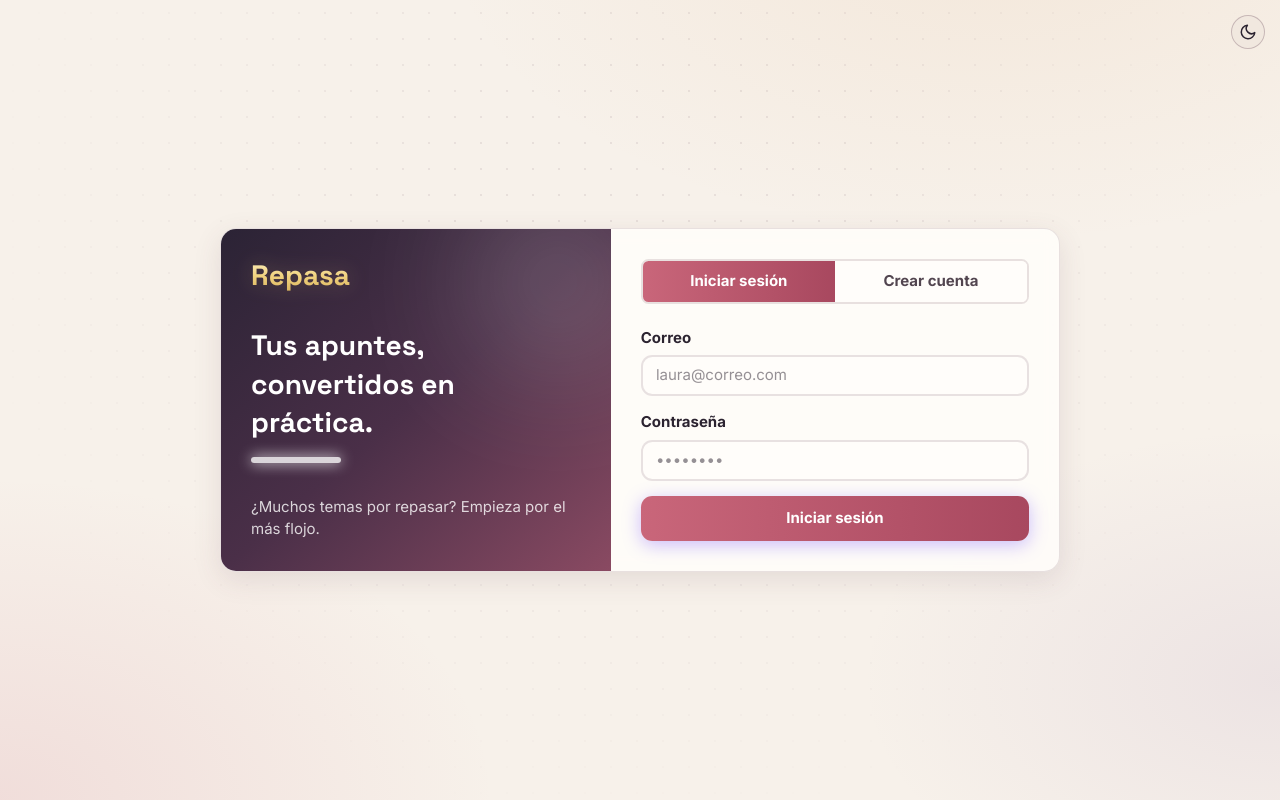
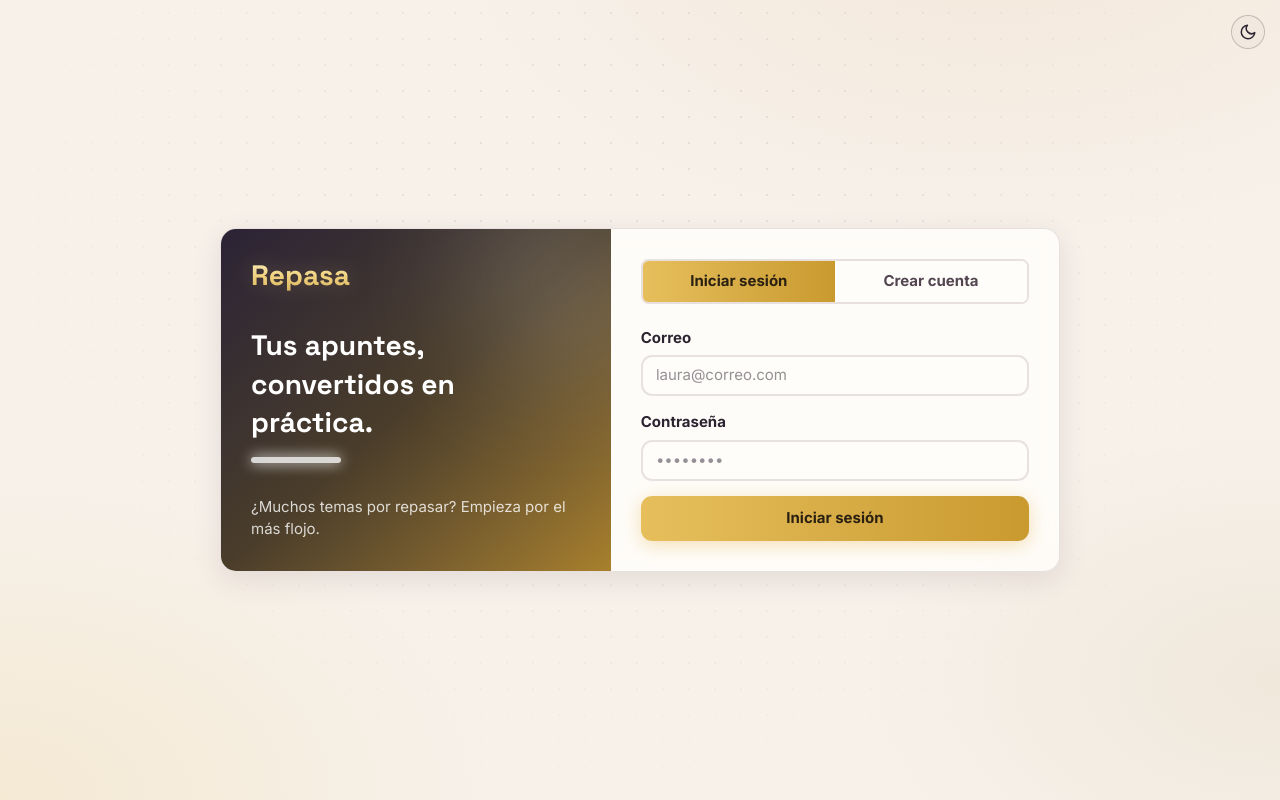
Before and after one commit to pabloacardona/RepasaNotes, a Next.js app: page /login in a window 1280 px wide. Built offline with nearby package versions, Linux system fonts and the light colour scheme.

Commit message:
style: gold accent and theme-aware mascot lighting

```diff
--- a/app/(app)/apuntes/ai-note-panel.tsx
+++ b/app/(app)/apuntes/ai-note-panel.tsx
@@ -93,7 +93,7 @@ export function AiNotePanel({
               <label
                 key={l.value}
                 className={`cursor-pointer py-2.5 text-center font-semibold transition has-focus-visible:outline-3 has-focus-visible:outline-blue ${
-                  level === l.value ? "bg-blue font-bold text-white" : "bg-card hover:bg-blue-soft"
+                  level === l.value ? "bg-blue font-bold text-[#2a2012]" : "bg-card hover:bg-blue-soft"
                 }`}
               >
                 <input
--- a/app/(app)/apuntes/note-sources.tsx
+++ b/app/(app)/apuntes/note-sources.tsx
@@ -39,7 +39,7 @@ export function NoteSources(props: {
             aria-selected={tab === t.id}
             onClick={() => setTab(t.id)}
             className={`rounded-full border-2 px-4 py-2 font-bold transition ${
-              tab === t.id ? "border-transparent bg-gradient-to-r from-[var(--b1)] to-[var(--b2)] text-white shadow-[0_0_14px_rgba(124,92,255,0.45)]" : "border-line bg-card hover:border-ink-soft"
+              tab === t.id ? "border-transparent bg-gradient-to-r from-[var(--b1)] to-[var(--b2)] text-[#2a2012] shadow-[0_0_14px_rgba(224,181,80,0.45)]" : "border-line bg-card hover:border-ink-soft"
             }`}
           >
             {t.label}
--- a/app/(app)/apuntes/notes-list.tsx
+++ b/app/(app)/apuntes/notes-list.tsx
@@ -110,7 +110,7 @@ export function NotesList({ notes }: { notes: NoteItem[] }) {
               onClick={() => setTopic(t)}
               aria-pressed={topic === t}
               className={`rounded-full border px-4 py-1.5 text-sm font-semibold transition-all duration-200 ${
-                topic === t ? "border-transparent bg-gradient-to-r from-[var(--b1)] to-[var(--b2)] text-white shadow-[0_0_18px_color-mix(in_oklab,var(--b1)_55%,transparent)]" : "border-[var(--line)] bg-[var(--surface)] hover:border-[var(--neon)]"
+                topic === t ? "border-transparent bg-gradient-to-r from-[var(--b1)] to-[var(--b2)] text-[#2a2012] shadow-[0_0_18px_color-mix(in_oklab,var(--b1)_55%,transparent)]" : "border-[var(--line)] bg-[var(--surface)] hover:border-[var(--neon)]"
               }`}
             >
               {t}
--- a/app/globals.css
+++ b/app/globals.css
@@ -13,29 +13,29 @@
   --line: rgba(110, 80, 95, 0.16);
   --line-strong: rgba(110, 80, 95, 0.32);
   --track: rgba(110, 80, 95, 0.11);
-  --accent: #b04a63;
+  --accent: #9a6a10;
   --hi: #94651d;
-  --neon: #b04a63;
+  --neon: #b8821f;
   --ok: #3f8a6a;
   --bad: #c4455d;
   --bad-soft: #a8324a;
   --hot: #b86a3a;
-  --on-accent: #ffffff;
-  --b1: #c9667a;
-  --b2: #a8485f;
+  --on-accent: #2a2012;
+  --b1: #e6bf5c;
+  --b2: #c99a2e;
   --shadow: 0 8px 28px rgba(90, 60, 75, 0.12);
-  --blue: #b04a63;
-  --blue-dark: #94374f;
-  --blue-soft: #f4dfe4;
+  --blue: #d9a93a;
+  --blue-dark: #b8821f;
+  --blue-soft: #f8efd5;
   --yel: #e6c987;
   --yel-soft: #f8efd5;
   --grn: #3f8a6a;
   --grn-soft: #dcefe6;
   --red: #c4455d;
   --red-soft: #f7dfe4;
-  --blob-a: rgba(201, 102, 122, 0.14);
+  --blob-a: rgba(230, 191, 92, 0.16);
   --blob-b: rgba(217, 160, 102, 0.12);
-  --blob-c: rgba(142, 106, 168, 0.1);
+  --blob-c: rgba(180, 150, 90, 0.1);
 }
 
 :root[data-theme="dark"] {
@@ -50,27 +50,27 @@
   --line: rgba(230, 190, 200, 0.14);
   --line-strong: rgba(230, 190, 200, 0.28);
   --track: rgba(230, 190, 200, 0.1);
-  --accent: #e29aa8;
+  --accent: #f0d27f;
   --hi: #e7c88a;
-  --neon: #e8a3b0;
+  --neon: #f3d88f;
   --ok: #7fc4a4;
   --bad: #e0788c;
   --bad-soft: #eaa0ae;
   --hot: #e0996a;
-  --on-accent: #1d1218;
+  --on-accent: #2a2012;
   --shadow: 0 10px 34px rgba(0, 0, 0, 0.4);
-  --blue: #e29aa8;
-  --blue-dark: #d07d8e;
-  --blue-soft: rgba(226, 154, 168, 0.16);
+  --blue: #e6bf5c;
+  --blue-dark: #c99a2e;
+  --blue-soft: rgba(230, 191, 92, 0.16);
   --yel: #e7c88a;
   --yel-soft: rgba(231, 200, 138, 0.1);
   --grn: #7fc4a4;
   --grn-soft: rgba(127, 196, 164, 0.1);
   --red: #e0788c;
   --red-soft: rgba(224, 120, 140, 0.12);
-  --blob-a: rgba(201, 102, 122, 0.16);
+  --blob-a: rgba(230, 191, 92, 0.12);
   --blob-b: rgba(217, 160, 102, 0.08);
-  --blob-c: rgba(142, 106, 168, 0.12);
+  --blob-c: rgba(180, 150, 90, 0.1);
 }
 
 @theme {
@@ -337,15 +337,15 @@ h3,
 .hx-btn:focus-visible { outline: 2px solid var(--neon); outline-offset: 3px; }
 .hx-btn-gold {
   border-color: transparent;
-  background: #bf5468;
-  color: #fff;
-  box-shadow: 0 6px 24px rgba(191, 84, 104, 0.32);
+  background: #e0b550;
+  color: #2a2012;
+  box-shadow: 0 6px 22px rgba(224, 181, 80, 0.28);
 }
 @keyframes btn-flicker {
-  0%, 100% { box-shadow: 0 6px 22px rgba(191, 84, 104, 0.28), 0 0 0 0 rgba(255, 106, 26, 0); }
-  50% { box-shadow: 0 8px 30px rgba(191, 84, 104, 0.4), 0 -6px 22px rgba(255, 106, 26, 0.35); }
+  0%, 100% { box-shadow: 0 6px 22px rgba(224, 181, 80, 0.26), 0 0 0 0 rgba(255, 106, 26, 0); }
+  50% { box-shadow: 0 8px 30px rgba(224, 181, 80, 0.36), 0 -6px 22px rgba(255, 106, 26, 0.35); }
 }
-.hx-btn-gold:hover:not(:disabled) { border-color: transparent; filter: brightness(1.1); background: #cc6075; }
+.hx-btn-gold:hover:not(:disabled) { border-color: transparent; filter: brightness(1.1); background: #ebc464; }
 .hx-btn-cyan {
   border-color: transparent;
   background: linear-gradient(135deg, #8e6aa8, #b8738f);
@@ -421,7 +421,7 @@ h3,
   position: absolute;
   inset: -3px;
   border-radius: inherit;
-  background: conic-gradient(from 0deg, var(--b1, #7c5cff), var(--neon), #e8a3b0, var(--b1, #7c5cff));
+  background: conic-gradient(from 0deg, var(--b1, #7c5cff), var(--neon), #f3d88f, var(--b1, #7c5cff));
   filter: blur(8px);
   opacity: 0.55;
   z-index: -1;
@@ -438,8 +438,8 @@ h3,
 }
 
 /* Activity heatmap ramp, one hue, per theme */
-:root { --heat-0: #f4e6e2; --heat-1: #ebc7cc; --heat-2: #dca0ad; --heat-3: #c9667a; --heat-4: #94374f; }
-:root[data-theme="dark"] { --heat-0: #26202e; --heat-1: #473049; --heat-2: #8a4a62; --heat-3: #c9667a; --heat-4: #e7c88a; }
+:root { --heat-0: #f6ecd8; --heat-1: #efd9a4; --heat-2: #e6bf5c; --heat-3: #c99a2e; --heat-4: #94651d; }
+:root[data-theme="dark"] { --heat-0: #26202e; --heat-1: #453a30; --heat-2: #8a6a2e; --heat-3: #d9a93a; --heat-4: #f0d27f; }
 
 
 /* ====================================================================================================
@@ -450,7 +450,7 @@ h3,
 .hx-bob { animation: hx-bob 3.2s ease-in-out infinite; }
 @keyframes hx-bob { 0%, 100% { transform: translateY(0); } 50% { transform: translateY(-3px); } }
 .hx-tick { position: absolute; top: -2px; bottom: -2px; width: 2px; background: color-mix(in oklab, var(--fg) 40%, transparent); }
-.hx-sticker { display: inline-block; border-radius: 999px; background: linear-gradient(135deg, var(--b1), var(--b2)); color: #fff; padding: 0.2rem 0.7rem; font-size: 0.75rem; font-weight: 700; box-shadow: 0 4px 16px color-mix(in oklab, var(--b1) 50%, transparent); }
+.hx-sticker { display: inline-block; border-radius: 999px; background: linear-gradient(135deg, var(--b1), var(--b2)); color: #2a2012; padding: 0.2rem 0.7rem; font-size: 0.75rem; font-weight: 700; box-shadow: 0 4px 16px color-mix(in oklab, var(--b1) 50%, transparent); }
 
 /* Animated gradient border (epic cards) */
 @keyframes hx-border-spin { to { --ang: 360deg; } }
@@ -461,7 +461,7 @@ h3,
   border-radius: 20px;
   background:
     linear-gradient(var(--panel), var(--panel)) padding-box,
-    conic-gradient(from var(--ang), var(--b1), #e8b4be, var(--b2), #7a3a52, var(--b1)) border-box;
+    conic-gradient(from var(--ang), var(--b1), #f3dc9c, var(--b2), #8a6a2e, var(--b1)) border-box;
   animation: hx-border-spin 6s steps(90, end) infinite; /* stepped: a slow border does not need 60 repaints a second */
   box-shadow: 0 18px 60px color-mix(in oklab, var(--b1) 12%, transparent), 0 2px 0 rgba(255, 255, 255, 0.06) inset;
 }
@@ -583,12 +583,12 @@ html { scroll-behavior: smooth; }
   --line-strong: rgba(255, 255, 255, 0.45);
   --surface-2: rgba(255, 255, 255, 0.08);
   position: relative;
-  background: linear-gradient(180deg, #2b2335 0%, #1d1826 100%);
+  background: linear-gradient(180deg, #2f2a38 0%, #1f1b28 100%);
   border-top: 1px solid color-mix(in oklab, var(--b1) 55%, #fff 10%);
   box-shadow: 0 -14px 36px rgba(0, 0, 0, 0.4), 0 1px 0 rgba(255, 255, 255, 0.07) inset;
   color: var(--fg);
 }
-.hx-dock-bar::before { content: ""; position: absolute; inset: -1px 0 auto 0; height: 2px; background: linear-gradient(90deg, transparent, var(--b1), var(--neon), #e8a3b0, transparent); }
+.hx-dock-bar::before { content: ""; position: absolute; inset: -1px 0 auto 0; height: 2px; background: linear-gradient(90deg, transparent, var(--b1), var(--neon), #f3d88f, transparent); }
 .hx-dock { background: color-mix(in oklab, var(--surface) 97%, transparent); }
 
 :root:not([data-theme="dark"]) .fire-tongue { mix-blend-mode: normal; }
--- a/app/login/auth-form.tsx
+++ b/app/login/auth-form.tsx
@@ -88,7 +88,7 @@ export function AuthForm({ initial }: { initial: Mode }) {
             aria-selected={mode === m}
             onClick={() => switchMode(m)}
             className={`py-2.5 font-bold transition ${
-              mode === m ? "border-transparent bg-gradient-to-r from-[var(--b1)] to-[var(--b2)] text-white shadow-[0_0_14px_rgba(124,92,255,0.45)]" : "bg-card text-ink-soft hover:text-ink"
+              mode === m ? "border-transparent bg-gradient-to-r from-[var(--b1)] to-[var(--b2)] text-[#2a2012] shadow-[0_0_14px_rgba(224,181,80,0.45)]" : "bg-card text-ink-soft hover:text-ink"
             }`}
           >
             {m === "login" ? "Iniciar sesión" : "Crear cuenta"}
--- a/app/login/page.tsx
+++ b/app/login/page.tsx
@@ -17,7 +17,7 @@ export default async function LoginPage({ searchParams }: PageProps<"/login">) {
       <div className="hx-bg" aria-hidden />
       <div className="absolute right-4 top-4"><ThemeToggle /></div>
       <div className="hx-panel grid w-full max-w-4xl overflow-hidden md:grid-cols-[1fr_1.15fr]">
-        <aside className="relative hidden flex-col justify-between overflow-hidden bg-gradient-to-br from-[#2b2335] via-[#4a2f48] to-[#8a4a62] p-8 text-white md:flex">
+        <aside className="relative hidden flex-col justify-between overflow-hidden bg-gradient-to-br from-[#2b2335] via-[#4a3d2a] to-[#a8802c] p-8 text-white md:flex">
           <div aria-hidden className="hx-float absolute -right-10 -top-10 h-48 w-48 rounded-full bg-white/20 blur-3xl" />
           <Link href="/" className="hx-yellow relative font-display text-3xl font-bold">
             Repasa
--- a/app/quiz/[id]/quiz-runner.tsx
+++ b/app/quiz/[id]/quiz-runner.tsx
@@ -244,7 +244,7 @@ export function QuizRunner({
           <div className="flex shrink-0 items-center gap-2 sm:gap-3">
             {playerName && (
               <span className="hidden items-center gap-2 rounded-xl border border-[var(--line)] bg-[var(--surface-2)] py-1 pl-1 pr-3 sm:flex" title={playerName}>
-                <span className="grid h-7 w-7 place-items-center rounded-lg bg-gradient-to-br from-[var(--b1)] to-[var(--b2)] text-sm font-bold text-white">{playerName.charAt(0).toUpperCase()}</span>
+                <span className="grid h-7 w-7 place-items-center rounded-lg bg-gradient-to-br from-[var(--b1)] to-[var(--b2)] text-sm font-bold text-[#2a2012]">{playerName.charAt(0).toUpperCase()}</span>
                 <span className="max-w-[7rem] truncate text-sm font-bold">{playerName.split(" ")[0]}</span>
               </span>
             )}
--- a/components/app-nav.tsx
+++ b/components/app-nav.tsx
@@ -54,7 +54,7 @@ export function AppNav({ name, game }: { name: string; game?: HudData | null })
               aria-expanded={open}
               className="flex items-center gap-2 rounded-full border border-[var(--line)] bg-[var(--surface-2)] py-0.5 pl-0.5 pr-3 transition hover:border-[var(--neon)]"
             >
-              <span className="relative grid h-8 w-8 place-items-center rounded-full bg-gradient-to-br from-[var(--b1)] to-[var(--b2)] font-bold text-white">
+              <span className="relative grid h-8 w-8 place-items-center rounded-full bg-gradient-to-br from-[var(--b1)] to-[var(--b2)] font-bold text-[#2a2012]">
                 {name.charAt(0).toUpperCase()}
                 <span aria-hidden className="absolute -bottom-0.5 -right-0.5 h-2.5 w-2.5 rounded-full border-2 border-[var(--bg)] bg-[var(--ok)]" />
               </span>
--- a/components/ui.tsx
+++ b/components/ui.tsx
@@ -4,7 +4,7 @@ import type { ComponentProps, ReactNode } from "react";
 type Variant = "primary" | "ai" | "dark" | "outline" | "ghost" | "danger";
 
 const VARIANTS: Record<Variant, string> = {
-  primary: "bg-gradient-to-r from-[var(--b1)] to-[var(--b2)] text-white shadow-[0_4px_18px_rgba(124,92,255,0.4)] hover:brightness-110",
+  primary: "bg-gradient-to-r from-[var(--b1)] to-[var(--b2)] text-[#2a2012] shadow-[0_4px_18px_rgba(224,181,80,0.4)] hover:brightness-110",
   ai: "bg-[#e7c88a] text-[#2a2012] shadow-[0_4px_16px_rgba(231,200,138,0.25)] hover:brightness-95",
   dark: "border border-[var(--line-strong)] bg-[var(--surface-2)] text-[var(--hi)] hover:border-[var(--neon)]",
   outline: "border-2 border-[var(--line-strong)] text-ink bg-transparent hover:border-[var(--neon)] hover:bg-ink/5",
```
Also changed, not shown: components/world/interactive-backdrop.tsx (+8 -8 lines), components/world/mascot-canvas.tsx (+30 -7 lines), 1 other file (tests, documents, lock files or other folders).
